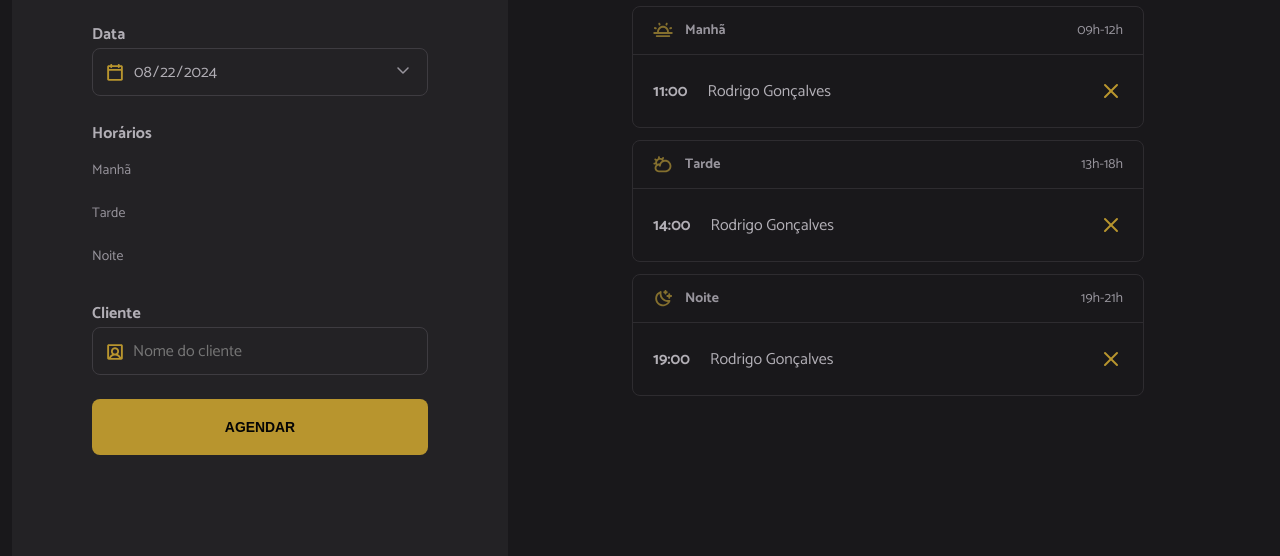
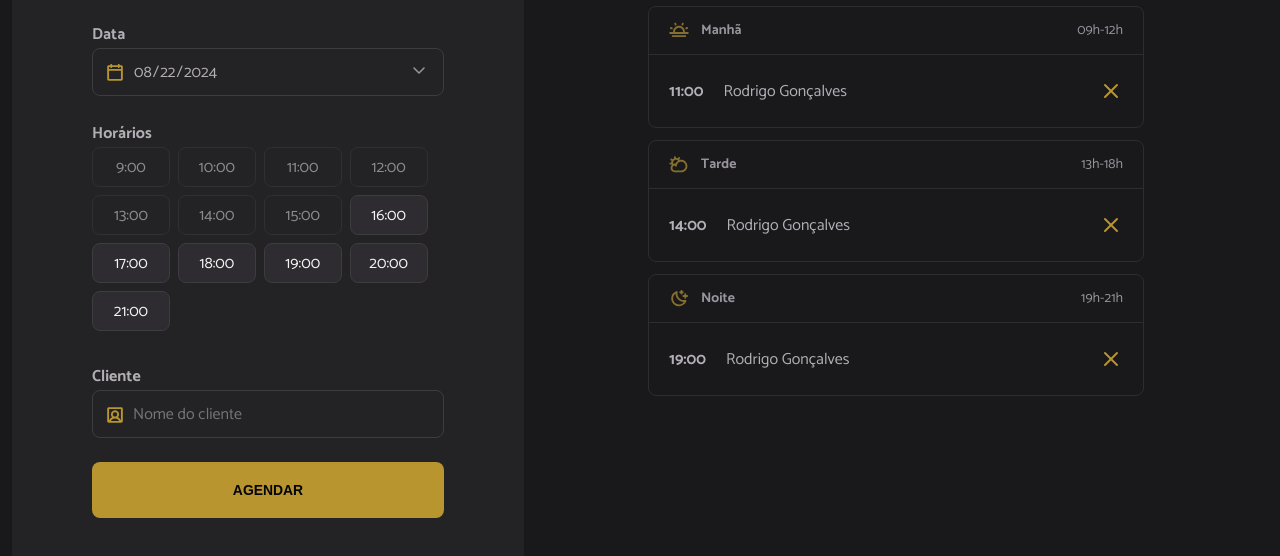
Before and after one commit to dhidekim/Projeto-Hair-Day, a website built with webpack: page index.html in a window 1280 px wide. Shown: the part 180-736 px from the top of the page. Built offline with nearby package versions, Linux system fonts and the light colour scheme.

Commit message:
Renderizando os horários

```diff
--- a/index.html
+++ b/index.html
@@ -37,12 +37,12 @@
         <span class="label">Horários</span>
         <ul id="hours" class="hours" aria-label="Horários disponíveis de manhã">
           <!-- Exemplo: Manhã -->
-          <li data-period="morning" class="hour-period">Manhã</li>
+          <!-- <li data-period="morning" class="hour-period">Manhã</li> -->
           <!-- <li data-period="morning" value="09:00" class="hour hour-available">
             09:00
           </li> -->
           <!-- Exemplo: Tarde  -->
-          <li data-period="afternoon" class="hour-period">Tarde</li>
+          <!-- <li data-period="afternoon" class="hour-period">Tarde</li> -->
           <!-- <li
             data-period="afternoon"
             value="13:00"
@@ -52,7 +52,7 @@
           </li> -->
 
           <!-- Exemplo: Noite -->
-          <li data-period="night" class="hour-period">Noite</li>
+          <!-- <li data-period="night" class="hour-period">Noite</li> -->
           <!-- <li data-period="night" value="19:00" class="hour hour-available">
             19:00
           </li> -->
--- a/src/modules/form/hours-load.js
+++ b/src/modules/form/hours-load.js
@@ -1,6 +1,8 @@
 import dayjs from "dayjs";
 
 import { openingHours } from "../../utils/opening-hours.js";
+
+const hours = document.getElementById("hours");
 
 export function hoursLoad({ date }) {
   const opening = openingHours.map((hour) => {
@@ -16,5 +18,14 @@ export function hoursLoad({ date }) {
     };
   });
 
-  console.log(opening);
+  // Renderiza os horários.
+  opening.forEach(({ hour, available }) => {
+    const li = document.createElement("li");
+
+    li.classList.add("hour");
+    li.classList.add(available ? "hour-available" : "hour-unavailable");
+
+    li.textContent = hour;
+    hours.append(li);
+  });
 }
```
